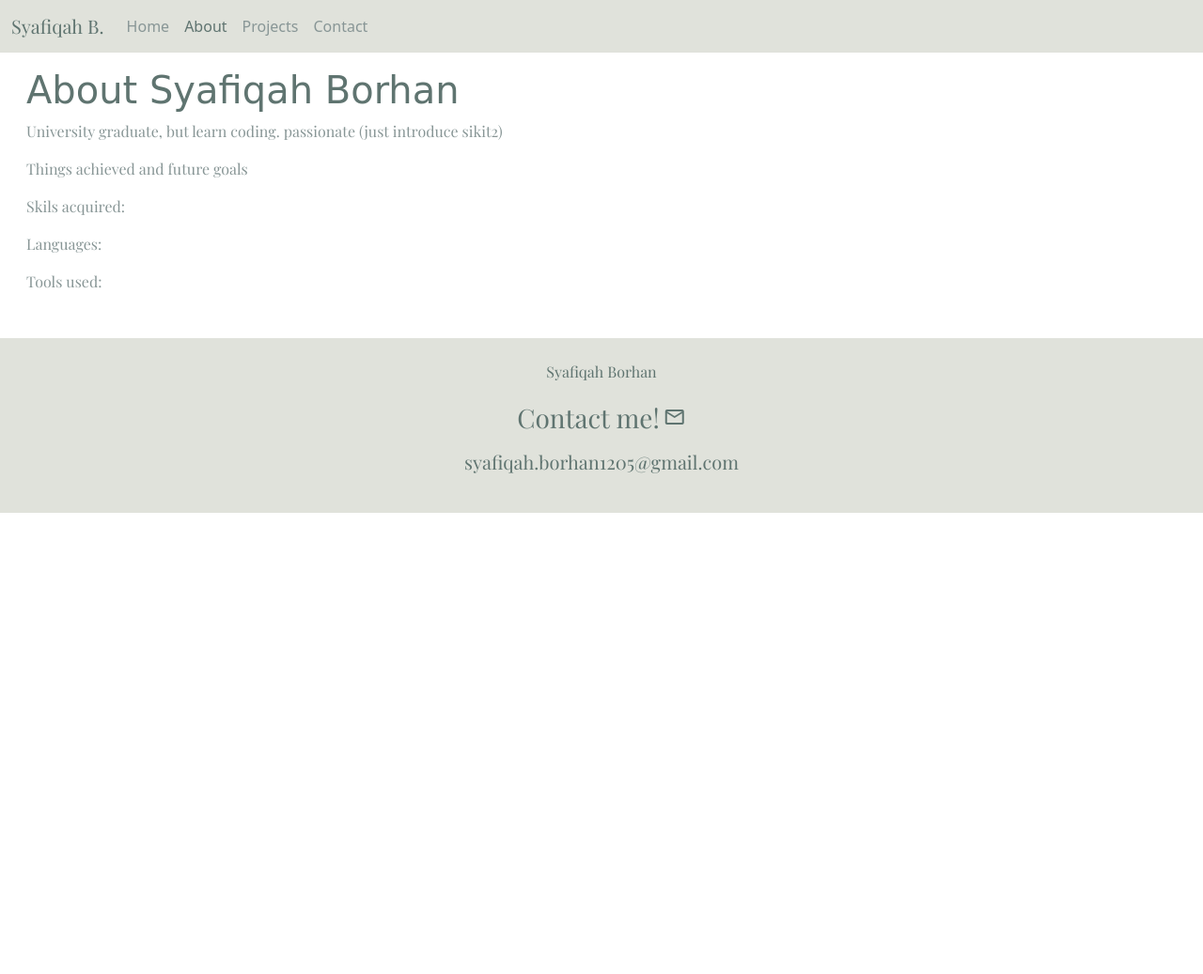
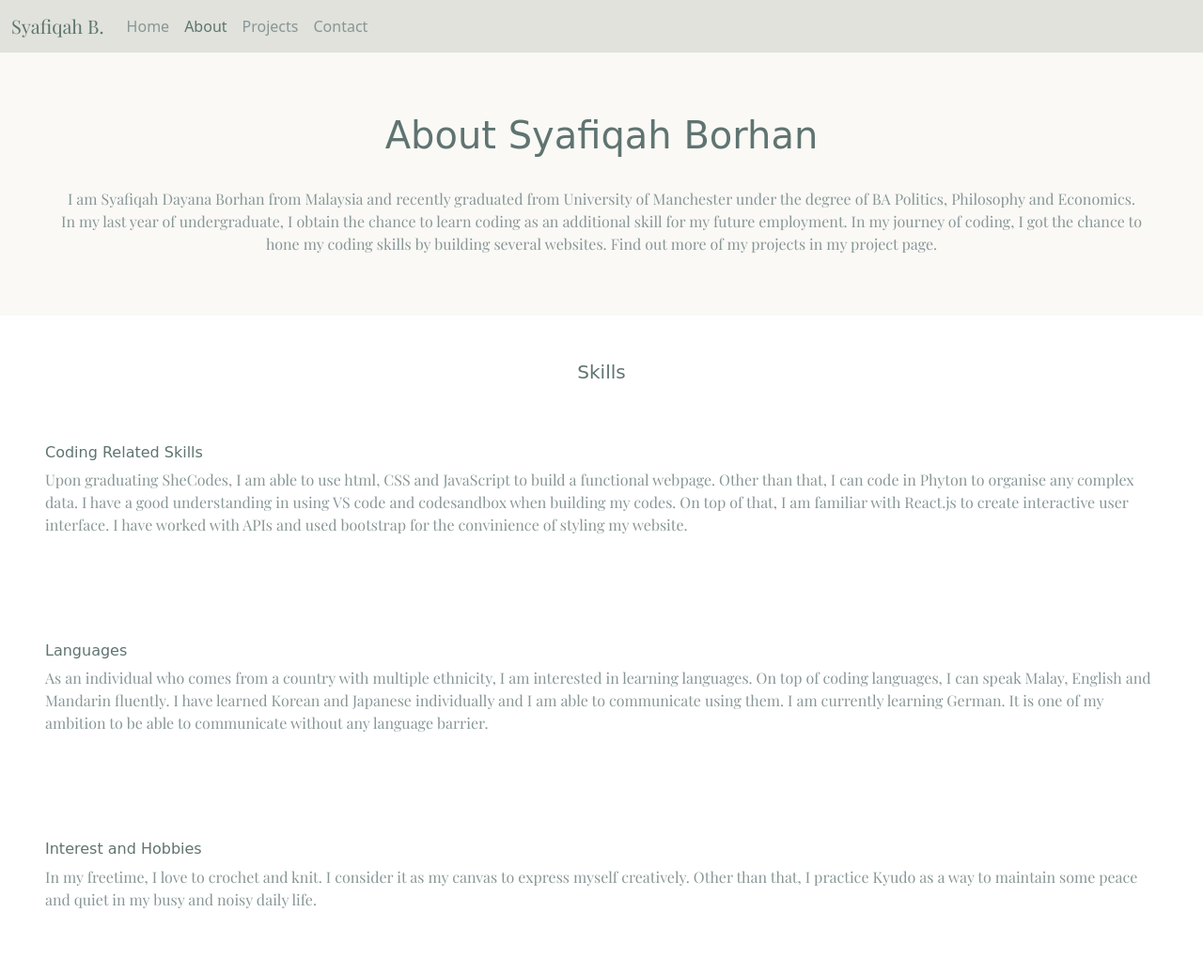
Before and after one commit to cosylily/portfolio-lily, a plain HTML site: page about.html in a window 1280 px wide. Shown: the top 1037 px of the page at 94% size. Before the commit the page ends 800 px from the top, so only its background shows below. Drawn offline with nearby package versions, Linux system fonts and the light colour scheme; a web font is replaced by a local one.

Commit message:
structuring of about.html

```diff
--- a/about.html
+++ b/about.html
@@ -52,21 +52,57 @@
         </div>
       </div>
     </nav>
-    <div class="container m-3">
-      <div class="aboutHeader">
-        <h1>About Syafiqah Borhan</h1>
-        <div class="aboutHeaderbody">
+    <div>
+      <div class="aboutHeader text-center p-5">
+        <h1 class="p-3">About Syafiqah Borhan</h1>
+        <div class="aboutHeaderbody m-3">
           <p>
-            University graduate, but learn coding. passionate (just introduce
-            sikit2)
+            I am Syafiqah Dayana Borhan from Malaysia and recently graduated
+            from University of Manchester under the degree of BA Politics,
+            Philosophy and Economics. In my last year of undergraduate, I obtain
+            the chance to learn coding as an additional skill for my future
+            employment. In my journey of coding, I got the chance to hone my
+            coding skills by building several websites. Find out more of my
+            projects in my project page.
           </p>
         </div>
       </div>
-      <div class="aboutBody">
-        <p class="goals achievement">Things achieved and future goals</p>
-        <p>Skils acquired:</p>
-        <p>Languages:</p>
-        <p>Tools used:</p>
+      <div class="aboutBody mt-5">
+        <div class="aboutcodingSkills">
+          <h5 class="text-center mb-3">Skills</h5>
+          <div class="p-5">
+            <h6>Coding Related Skills</h6>
+            <p>
+              Upon graduating SheCodes, I am able to use html, CSS and
+              JavaScript to build a functional webpage. Other than that, I can
+              code in Phyton to organise any complex data. I have a good
+              understanding in using VS code and codesandbox when building my
+              codes. On top of that, I am familiar with React.js to create
+              interactive user interface. I have worked with APIs and used
+              bootstrap for the convinience of styling my website.
+            </p>
+          </div>
+          <div class="p-5">
+            <h6>Languages</h6>
+            <p>
+              As an individual who comes from a country with multiple ethnicity,
+              I am interested in learning languages. On top of coding languages,
+              I can speak Malay, English and Mandarin fluently. I have learned
+              Korean and Japanese individually and I am able to communicate
+              using them. I am currently learning German. It is one of my
+              ambition to be able to communicate without any language barrier.
+            </p>
+          </div>
+          <div class="p-5">
+            <h6>Interest and Hobbies</h6>
+            <p>
+              In my freetime, I love to crochet and knit. I consider it as my
+              canvas to express myself creatively. Other than that, I practice
+              Kyudo as a way to maintain some peace and quiet in my busy and
+              noisy daily life.
+            </p>
+          </div>
+        </div>
       </div>
     </div>
     <div class="text-center p-4 mt-5 footer">
--- a/style.css
+++ b/style.css
@@ -29,7 +29,8 @@ h2 {
 }
 h2,
 h1,
-h5 {
+h5,
+h6 {
   font-family: var(--second-font);
   color: var(--first-color) !important;
 }
@@ -111,3 +112,11 @@ p {
 .webIntro p {
   margin: 20px 0;
 }
+
+.aboutHeader {
+  background-color: #faf9f6;
+}
+
+h6 {
+  margin: 10px 0;
+}
```
